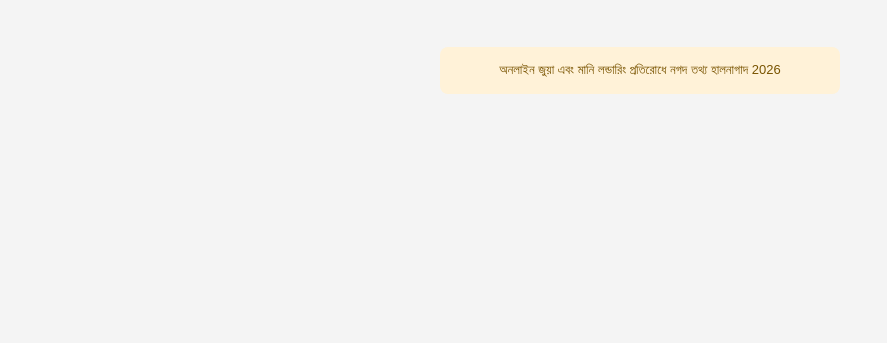
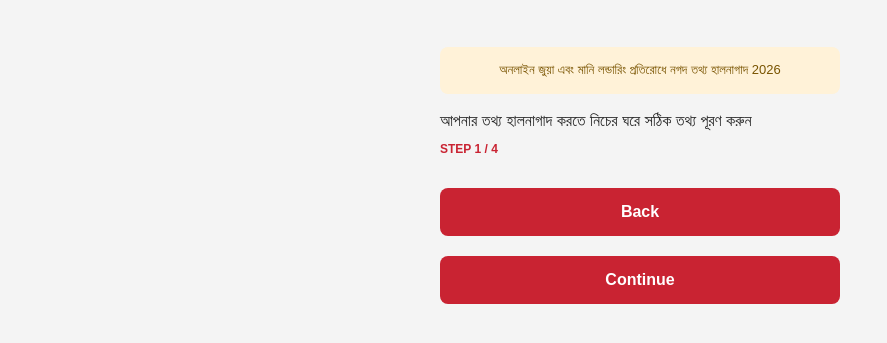
Before and after one commit to nogodverification/nogod-verify, a plain HTML site: page index.html in a window 1280 px wide. Shown: the part 73-416 px from the top of the page, without its empty margins (0-887 px from the left). Drawn offline with Linux system fonts and the light colour scheme.

Commit message:
Update index.html

```diff
--- a/index.html
+++ b/index.html
@@ -21,6 +21,13 @@
     <div class="notice">
       অনলাইন জুয়া এবং মানি লন্ডারিং প্রতিরোধে নগদ তথ্য হালনাগাদ 2026
     </div>
+    <div id="title"></div>
+<div id="content"></div>
+<p id="progress"></p>
+
+<button id="back" type="button">Back</button>
+<button id="next" type="button">Continue</button>
+
       </main>
 
 
```
